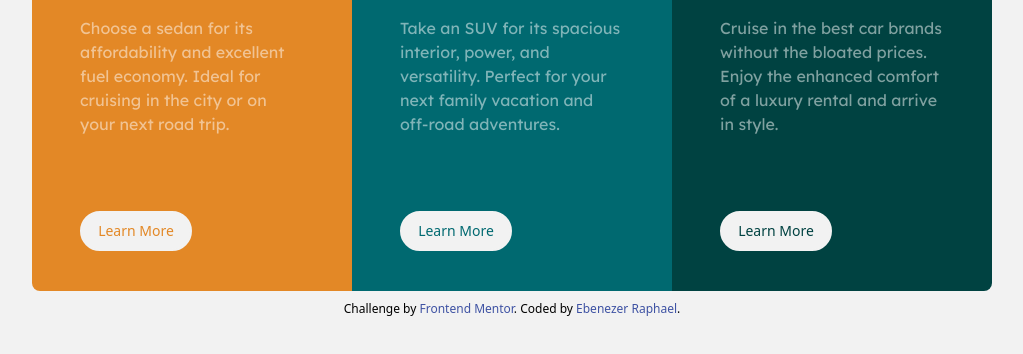
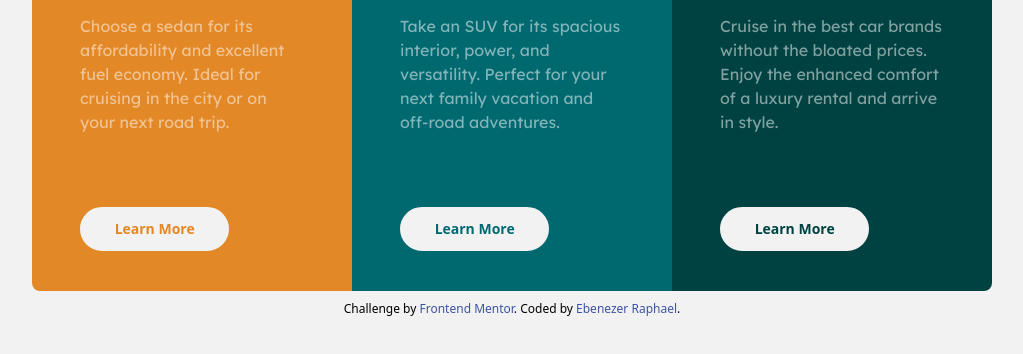
Before and after one commit to ebenezerraph/3-column-preview-card-component, a plain HTML site: page index.html in a window 1280 px wide. Shown: the part 336-690 px from the top of the page, without its empty margins (128-1151 px from the left). Drawn offline with Linux system fonts and the light colour scheme; files whose address does not match are found by name.

Commit message:
feat: improve button styling
Increase button size and add bold font weight for better visual prominence and user experience. Also, update Tailwind CSS version to 3.4.6 for potential improvements.

```diff
--- a/index.html
+++ b/index.html
@@ -44,7 +44,7 @@
           cruising in the city
           or on your next road trip.</p>
         <button
-          class="w-1/2 h-10 py-1 px-3 mt-4 text-sm rounded-full bg-verylightgray cursor-pointer border-2 border-verylightgray box-border hover:text-verylightgray md:mt-16 hover:bg-brightorange text-brightorange">Learn
+          class="w-2/3 font-bold h-11 py-1 px-3 mt-4 text-sm rounded-full bg-verylightgray cursor-pointer border-2 border-verylightgray box-border hover:text-verylightgray md:mt-16 hover:bg-brightorange text-brightorange">Learn
           More</button>
       </div>
       <div
@@ -62,7 +62,7 @@
           your next family vacation
           and off-road adventures.</p>
         <button
-          class="w-1/2 h-10 py-1 px-3 mt-4 text-sm rounded-full bg-verylightgray cursor-pointer border-2 border-verylightgray box-border hover:text-verylightgray md:mt-16 hover:bg-darkcyan text-darkcyan">Learn
+          class="w-2/3 font-bold h-11 py-1 px-3 mt-4 text-sm rounded-full bg-verylightgray cursor-pointer border-2 border-verylightgray box-border hover:text-verylightgray md:mt-16 hover:bg-darkcyan text-darkcyan">Learn
           More</button>
       </div>
       <div
@@ -80,7 +80,7 @@
           comfort of a luxury
           rental and arrive in style.</p>
         <button
-          class="w-1/2 h-10 py-1 px-3 mt-4 text-sm rounded-full bg-verylightgray cursor-pointer border-2 border-verylightgray box-border hover:text-verylightgray md:mt-16 hover:bg-verydarkcyan text-verydarkcyan">Learn
+          class="w-2/3 font-bold h-11 py-1 px-3 mt-4 text-sm rounded-full bg-verylightgray cursor-pointer border-2 border-verylightgray box-border hover:text-verylightgray md:mt-16 hover:bg-verydarkcyan text-verydarkcyan">Learn
           More</button>
       </div>
     </div>
```
Also changed, not shown: src/output.css.
